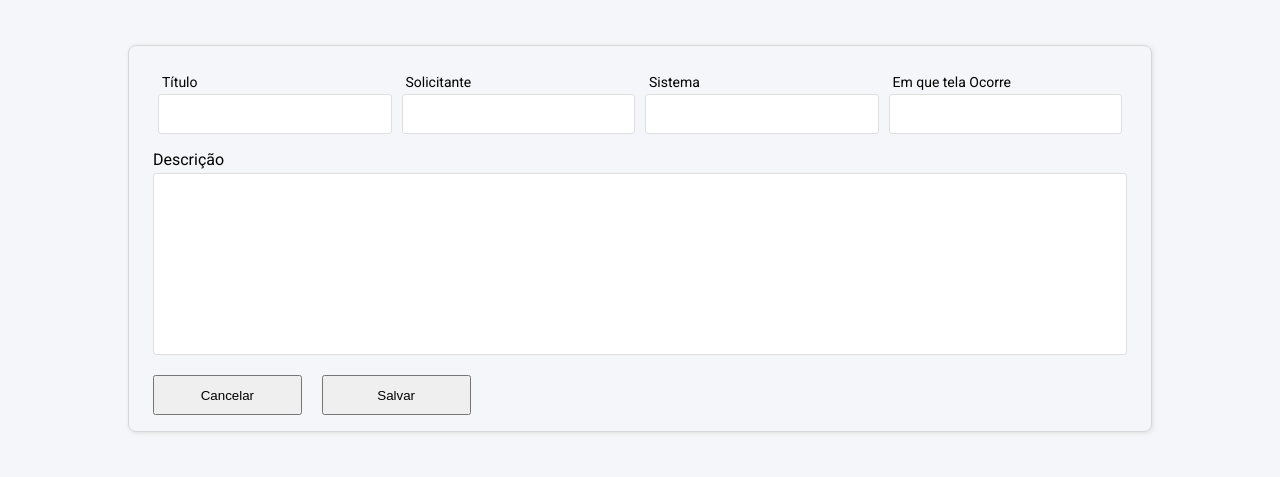
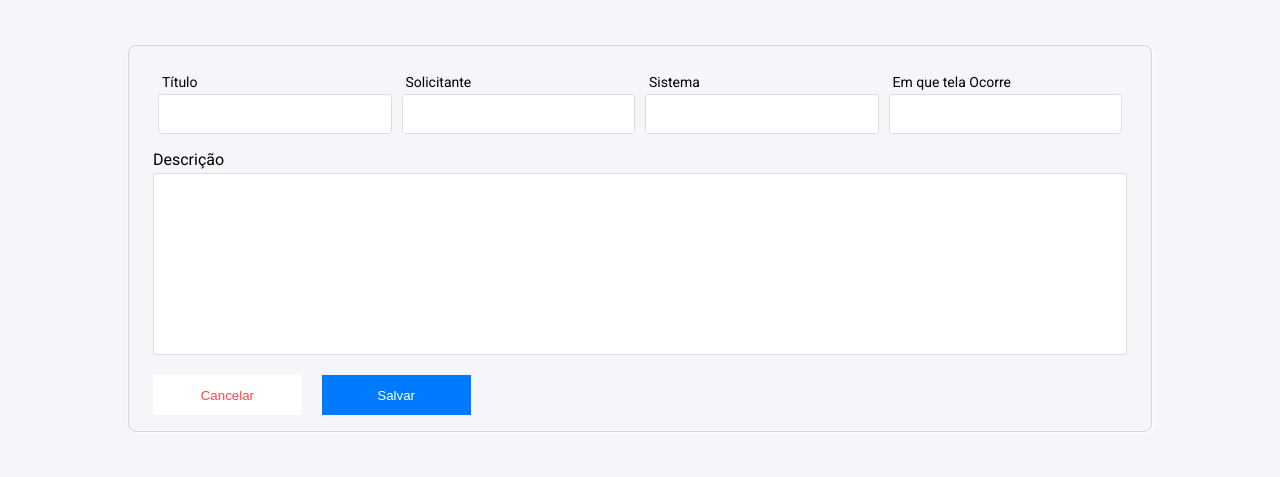
Before and after one commit to victorsfranco/sankhya-solicitacoes-ti, a plain HTML site: page incluir_OS/index.html in a window 1280 px wide. Shown: the part 120-597 px from the top of the page. Drawn offline with Linux system fonts and the light colour scheme; a web font is replaced by a local one.

Commit message:
Estilização de Botões

```diff
--- a/incluir_OS/index.html
+++ b/incluir_OS/index.html
@@ -50,8 +50,8 @@
 
          <div id="botoes">
 
-            <button id="cancelar">Cancelar</button>
-            <button id="salvar">Salvar</button>
+            <button id="botaoCancelar">Cancelar</button>
+            <button id="botaoSalvar">Salvar</button>
 
          </div>
       </section>
--- a/incluir_OS/style.css
+++ b/incluir_OS/style.css
@@ -36,7 +36,7 @@ main {
    border: solid 0.5px;
    border-color: rgb(214, 214, 214);
    border-radius: 0.5rem;
-   box-shadow: 1px 1px 4px #ddd;
+   box-shadow: 1px 1px 4px #ffffff;
 
 }
 
@@ -87,19 +87,40 @@ textarea {
    resize: none;
 }
 
+/* --- Botões --- */
+
 #botoes {
    margin: 1rem 1.5rem;
 }
 
 #botoes button {
-   /* padding: 10px 1rem; */
    width: 9.3rem;
    height: 2.5rem;
    margin-right: 1rem;
 }
 
-button:hover {
+#botaoSalvar {
    cursor: pointer;
+   color: #ffffff;
+   background-color: #007bff;
+   border: none;
+}
+
+#botaoSalvar:hover {
+   background-color: #0268d4;
+   transition: 0.2s;
+}
+
+#botaoCancelar {
+   cursor: pointer;
+   color: #FF4646;
+   background-color: #ffffff;
+   border: none;
+}
+
+#botaoCancelar:hover {
+   background-color: #e2e2e2;
+   transition: 0.2s;
 }
 
 /* --- Footer --- */
```
